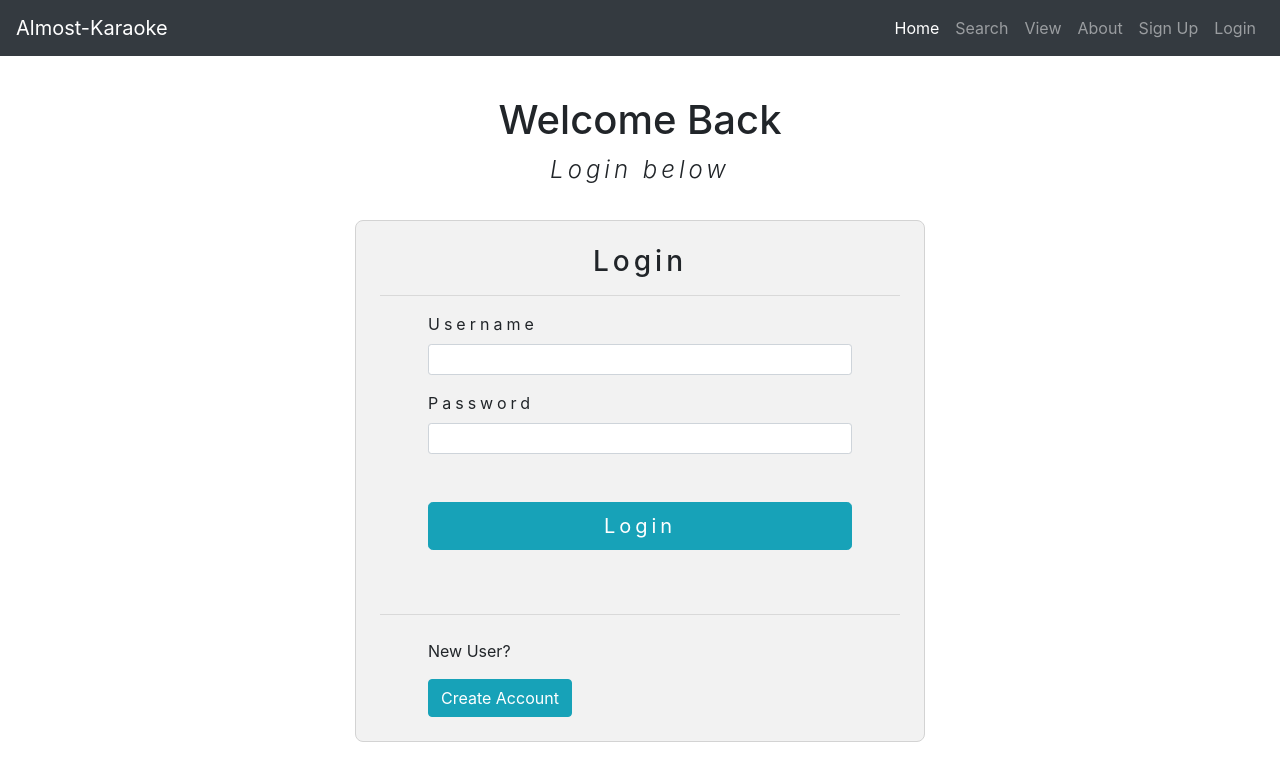
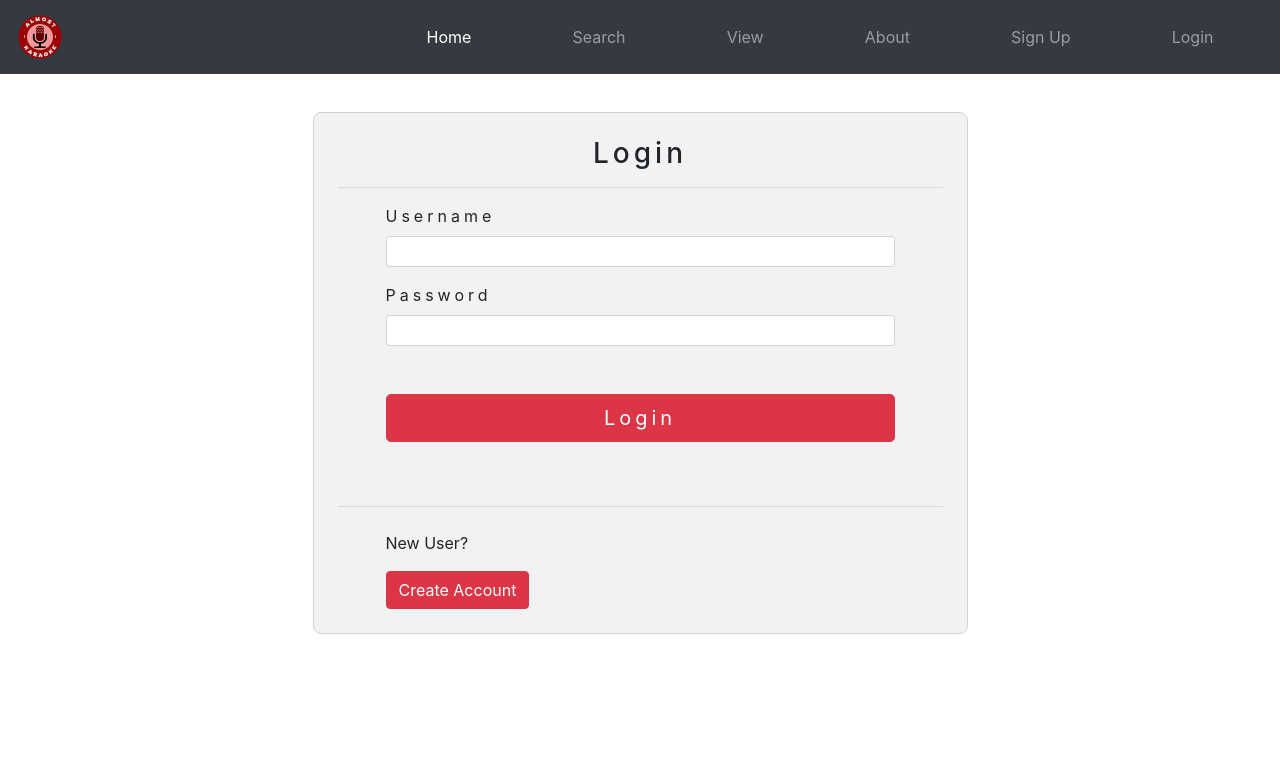
Before and after one commit to jetamartin/not-so-karaoke, a Flask app: page /login in a window 1280 px wide. Shown: the top 781 px of the page. Run offline with Flask 2, Linux system fonts and the light colour scheme; some libraries are stand-ins or nearby versions.

Commit message:
added tooltip if user not logged in, add view button on fav page, add logo

```diff
--- a/static/styles.css
+++ b/static/styles.css
@@ -1,4 +1,38 @@
+.container-fluid {
+  padding: 0;
+  margin: 0;
+}
+
+.jumbotron {
+  background-image: url('https://encrypted-tbn0.gstatic.com/images?q=tbn%3AANd9GcTYhIqE1MVKzoICKO_JRms9B3BW-wc8aXsd_Q&usqp=CAU');
+  background-repeat: no-repeat;
+  background-size: cover;
+}
+
+.logo {
+  height: 48px;
+  width: 48px;
+}
+
+.lg-logo {
+  height: 100px;
+  width: 100px;
+}
+
+.btn-outline-secondary:hover {
+  background-color: #493636;
+  border-color: white
+}
+
 .main-content {
+  margin-top: 2rem;
+}
+
+.view-top-margin {
+  margin-top: 4.5rem;
+}
+
+.page-top-margin {
   margin-top: 6rem;
 }
 
@@ -57,7 +91,13 @@
   padding: 0 3rem 3rem
 }
 
+.xlg-letter-spacing {
+  letter-spacing: .75rem;
+}
 
+.lg-letter-spacing {
+  letter-spacing: .5rem;
+}
 .med-letter-spacing{
   letter-spacing: .25rem;
 }
--- a/templates/base.html
+++ b/templates/base.html
@@ -3,7 +3,7 @@
 
 <head>
   <meta charset="UTF-8">
-  <title>Almost-Karaoke(NSK)</title>
+  <title>Almost-Karaoke(AK)</title>
 
   <link rel="stylesheet"
         href="https://unpkg.com/bootstrap/dist/css/bootstrap.css">
@@ -12,21 +12,19 @@
   <link rel="stylesheet"
         href="https://use.fontawesome.com/releases/v5.3.1/css/all.css">
   <link rel="stylesheet" href="/static/styles.css">
-  <link rel="shortcut icon" href="/static/favicon.ico">
+  <link rel="shortcut icon" href="/static/Almost_Karaoke_v2_48x48.png">
   <script src="https://code.jquery.com/jquery-3.5.1.min.js" integrity="sha256-9/aliU8dGd2tb6OSsuzixeV4y/faTqgFtohetphbbj0="
 crossorigin="anonymous"></script>
-  <script src="https://cdn.jsdelivr.net/npm/popper.js@1.16.0/dist/umd/popper.min.js"></script>
-  <!-- <script src="https://code.jquery.com/jquery-3.2.1.slim.min.js" integrity="sha384-KJ3o2DKtIkvYIK3UENzmM7KCkRr/rE9/Qpg6aAZGJwFDMVNA/GpGFF93hXpG5KkN" crossorigin="anonymous"></script>    -->
   <script src="https://maxcdn.bootstrapcdn.com/bootstrap/4.0.0-beta.2/js/bootstrap.bundle.min.js" integrity="sha384-3ziFidFTgxJXHMDttyPJKDuTlmxJlwbSkojudK/CkRqKDOmeSbN6KLrGdrBQnT2n" crossorigin="anonymous"></script>
   <script src="https://unpkg.com/axios/dist/axios.js"></script>
 </head>
 <nav class="navbar navbar-expand-md navbar-dark fixed-top bg-dark">
-  <a class="navbar-brand" href="/">Almost-Karaoke</a>
+  <a class="navbar-brand" href="/"><img class="logo" src="{{url_for('static', filename='AK_logo_v2_48X48.png')}}"/></a>
   <button class="navbar-toggler" type="button" data-toggle="collapse" data-target="#navbarCollapse" aria-controls="navbarCollapse" aria-expanded="false" aria-label="Toggle navigation">
     <span class="navbar-toggler-icon"></span>
   </button>
   <div class="collapse navbar-collapse" id="navbarCollapse">
-    <ul class="navbar-nav ml-auto">
+    <ul class="navbar-nav ml-auto nav-fill w-75">
       <li class="nav-item active">
         <a class="nav-link" href="/">Home <span class="sr-only">(current)</span></a>
       </li>
@@ -46,7 +44,7 @@ crossorigin="anonymous"></script>
       </li>
       {% if session['user_id'] %}
         <li class="nav-item">
-          <a class="nav-link" href="/logout">logout</a>
+          <a class="nav-link" href="/logout">Logout</a>
         </li>
       {% else %}
         <li class="nav-item">
@@ -65,7 +63,7 @@ crossorigin="anonymous"></script>
 </nav>
 <body class="{% block body_class %}{% endblock %}">
 
-<div class="container main-content">
+<div class="container-fluid">
   {% for category, message in get_flashed_messages(with_categories=True) %}
     <div class="alert alert-{{ category }}">{{ message }}</div>
   {% endfor %}
--- a/templates/login.html
+++ b/templates/login.html
@@ -1,8 +1,8 @@
 {% extends 'base.html' %}
 {% block content %}
-<div class="mt-4">
-  <h1 class="text-center">Welcome Back</h1>
-  <p class="lead text-center font-italic med-letter-spacing larger-font-size">Login below</p>
+<div class="page-top-margin">
+  <!-- <h1 class="text-center">Welcome Back</h1> -->
+  <!-- <p class="lead text-center font-italic med-letter-spacing larger-font-size">Login below</p> -->
 
   <div class="row d-flex justify-content-center">
     <div class="col-6 form-container">
@@ -22,12 +22,12 @@
         </p>
         {% endfor %}
 
-        <button class="btn btn-info btn-lg btn-block mt-5 med-letter-spacing" type="submit">Login</button>
+        <button class="btn btn-danger btn-lg btn-block mt-5 med-letter-spacing" type="submit">Login</button>
       </form>
       <hr>
       <div class="mt-4 ml-5">
         <p>New User?</p>
-        <a class="btn btn-info" href="/signup">Create Account</a>
+        <a class="btn btn-danger" href="/signup">Create Account</a>
       </div>
 
     </div>
```
Also changed, not shown: static/viewVideo.js (+8 -9 lines), templates/search.html (+5 -4 lines), templates/signup.html (+4 -4 lines), templates/view-video.html (+14 -2 lines), static/AK_logo_v2_200x200.png (added), static/AK_logo_v2_36x36.png (added), static/AK_logo_v2_48x48.png (added), static/Almost_Karaoke_v2_200x200.png (added).
